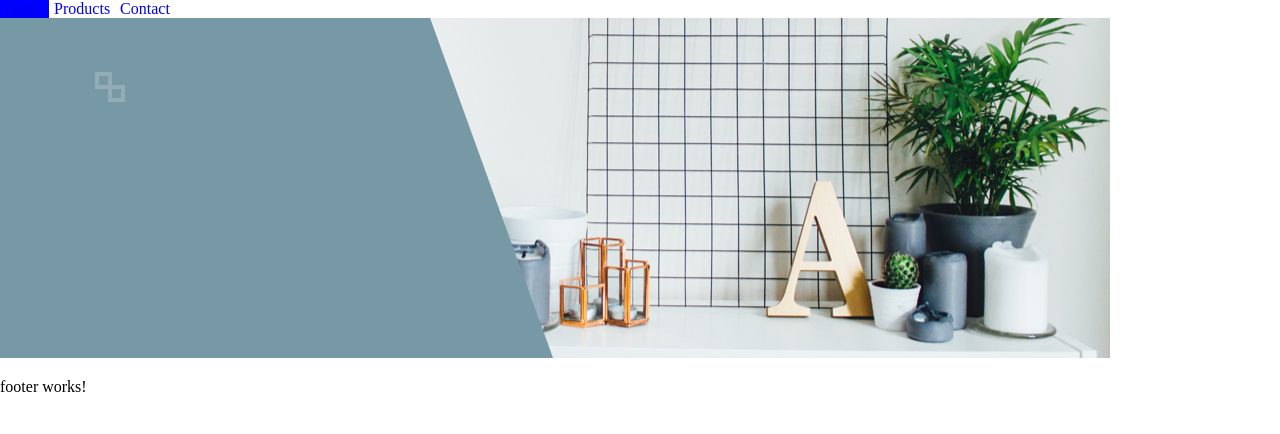
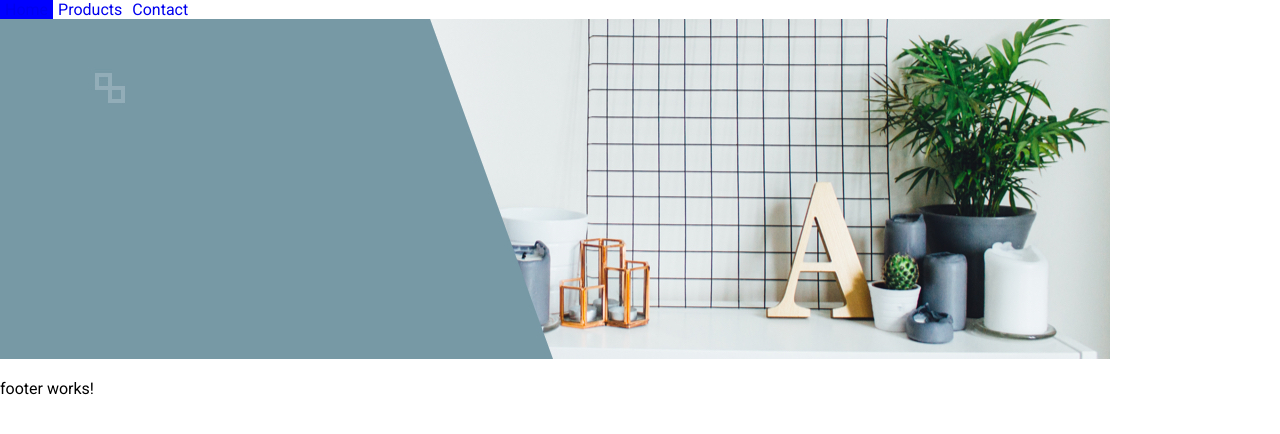
Before and after one commit to jonnyalexbh/frontend, an Angular app in the folder store-with-angular8p3/: page /home in a window 1280 px wide. Shown: the top 434 px of the page. Built offline with nearby package versions, Linux system fonts and the light colour scheme.

Commit message:
install angular material

```diff
--- a/store-with-angular8p3/angular.json
+++ b/store-with-angular8p3/angular.json
@@ -28,6 +28,7 @@
               "src/assets"
             ],
             "styles": [
+              "./node_modules/@angular/material/prebuilt-themes/indigo-pink.css",
               "./node_modules/swiper/css/swiper.min.css",
               "src/styles.scss"
             ],
@@ -94,6 +95,7 @@
               "src/assets"
             ],
             "styles": [
+              "./node_modules/@angular/material/prebuilt-themes/indigo-pink.css",
               "src/styles.scss"
             ],
             "scripts": []
@@ -125,6 +127,7 @@
           }
         }
       }
-    }},
+    }
+  },
   "defaultProject": "store-with-angular8p3"
 }
--- a/store-with-angular8p3/package.json
+++ b/store-with-angular8p3/package.json
@@ -12,13 +12,16 @@
   "private": true,
   "dependencies": {
     "@angular/animations": "~8.2.14",
+    "@angular/cdk": "~8.2.3",
     "@angular/common": "~8.2.14",
     "@angular/compiler": "~8.2.14",
     "@angular/core": "~8.2.14",
     "@angular/forms": "~8.2.14",
+    "@angular/material": "^8.2.3",
     "@angular/platform-browser": "~8.2.14",
     "@angular/platform-browser-dynamic": "~8.2.14",
     "@angular/router": "~8.2.14",
+    "hammerjs": "^2.0.8",
     "rxjs": "~6.4.0",
     "swiper": "^5.2.1",
     "tslib": "^1.10.0",
--- a/store-with-angular8p3/src/app/app.module.ts
+++ b/store-with-angular8p3/src/app/app.module.ts
@@ -14,6 +14,7 @@
 import { LayoutComponent } from './layout/layout.component';
 import { SharedModule } from './shared/shared.module';
 import { CoreModule } from './core/core.module';
+import { BrowserAnimationsModule } from '@angular/platform-browser/animations';
 
 @NgModule({
   declarations: [
@@ -33,6 +34,7 @@
     FormsModule,
     SharedModule,
     CoreModule,
+    BrowserAnimationsModule,
   ],
   providers: [],
   bootstrap: [AppComponent]
--- a/store-with-angular8p3/src/index.html
+++ b/store-with-angular8p3/src/index.html
@@ -6,6 +6,8 @@
   <base href="/">
   <meta name="viewport" content="width=device-width, initial-scale=1">
   <link rel="icon" type="image/x-icon" href="favicon.ico">
+  <link href="https://fonts.googleapis.com/css?family=Roboto:300,400,500&display=swap" rel="stylesheet">
+  <link href="https://fonts.googleapis.com/icon?family=Material+Icons" rel="stylesheet">
 </head>
 <body>
   <app-root></app-root>
--- a/store-with-angular8p3/src/main.ts
+++ b/store-with-angular8p3/src/main.ts
@@ -1,3 +1,4 @@
+import 'hammerjs';
 import { enableProdMode } from '@angular/core';
 import { platformBrowserDynamic } from '@angular/platform-browser-dynamic';
 
--- a/store-with-angular8p3/src/styles.scss
+++ b/store-with-angular8p3/src/styles.scss
@@ -15,3 +15,6 @@
     grid-template-columns: repeat(3, 1fr);
   }
 }
+
+html, body { height: 100%; }
+body { margin: 0; font-family: Roboto, "Helvetica Neue", sans-serif; }
```
Also changed, not shown: 1 other file (tests, documents, lock files or other folders).
